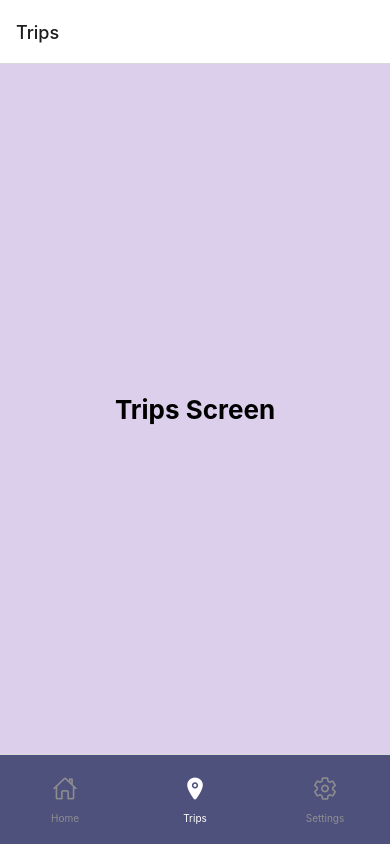
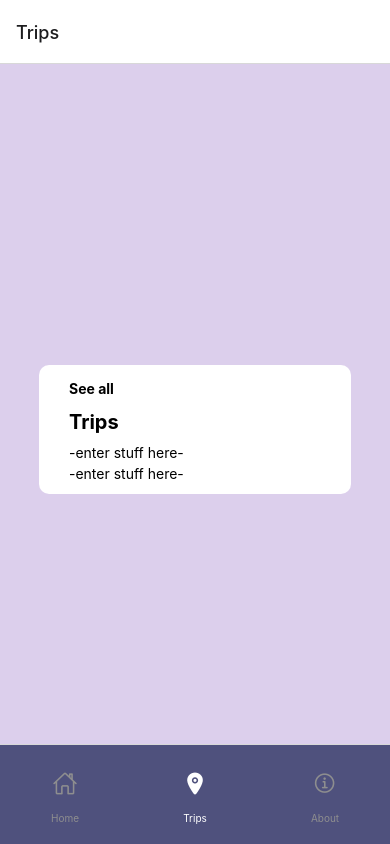
Before and after one commit to ch1gw3n/Trippin, a React Native app: screen /create in a window 390 px wide. Built offline with nearby package versions, Linux system fonts and the light colour scheme.

Commit message:
stopping point

```diff
--- a/navigation/MainContainer.js
+++ b/navigation/MainContainer.js
@@ -6,17 +6,18 @@ import Ionicons from 'react-native-vector-icons/Ionicons';
 // Screens
 import HomeScreen from './screens/HomeScreen';
 import TripsScreen from './screens/TripsScreen';
-import SettingsScreen from './screens/SettingsScreen';
+import AboutScreen from './screens/AboutScreen';
 
 //Screen names
 const homeName = "Home";
 const tripsName = "Trips";
-const settingsName = "Settings";
+const aboutName = "About";
 
 const Tab = createBottomTabNavigator();
 
 function MainContainer() {
   return (
+
     <NavigationContainer>
       <Tab.Navigator
         initialRouteName={tripsName}
@@ -31,8 +32,8 @@ function MainContainer() {
             } else if (rn === tripsName) {
               iconName = focused ? 'location' : 'location-outline';
 
-            } else if (rn === settingsName) {
-              iconName = focused ? 'settings' : 'settings-outline';
+            } else if (rn === aboutName) {
+              iconName = focused ? 'information-circle' : 'information-circle-outline'; //add ?
             }
 
             // You can return any component that you like here!
@@ -47,7 +48,7 @@ function MainContainer() {
           tabBarStyle: {
             display: 'flex',
             padding: 10,
-            height: 90,
+            height: 100,
             backgroundColor: '#4F517D', // Added backgroundColor for color
             color: 'white' // Assuming this is the color for the text in the tab bar
           }
@@ -55,7 +56,7 @@ function MainContainer() {
 
         <Tab.Screen name={homeName} component={HomeScreen} />
         <Tab.Screen name={tripsName} component={TripsScreen} />
-        <Tab.Screen name={settingsName} component={SettingsScreen} />
+        <Tab.Screen name={aboutName} component={AboutScreen} />
 
       </Tab.Navigator>
     </NavigationContainer>
--- a/navigation/screens/SettingsScreen.js
+++ b/navigation/screens/AboutScreen.js
@@ -1,11 +1,11 @@
 import * as React from 'react';
 import { View, Text, StyleSheet } from 'react-native';
 
-export default function SettingsScreen({ navigation }) {
+export default function AboutScreen({ navigation }) {
     return (
         <View style={styles.containerStyle}>
             <View style= {styles.infoWrapperStyle}>
-                <Text style={styles.title}>Developed by:</Text>
+                <Text style={styles.title}>Developed by</Text>
                 <Text style={styles.name}>Chi Nguyen & Erika Roberts</Text>
                 <Text style={styles.description}>Spring 2024</Text>
                 <Text style={styles.description}>College of Charleston</Text>
@@ -20,40 +20,31 @@ let styles = StyleSheet.create({
     flex: 1,
     justifyContent: "flex-end",
     alignItems: "center",
-    backgroundColor: "#eeeeee",
+    backgroundColor: "#DCCFEC",
   },
   infoWrapperStyle: {
-    width: "70%",
+    width: "80%",
     textAlign: "left",
     borderRadius: 10,
     paddingVertical: 10,
     elevation: 5,
     paddingHorizontal: 30,
-    marginBottom: 50,
+    marginBottom: 250,
     backgroundColor: "#ffffff",
   },
   title: {
     fontWeight: "bold",
-    textAlign: "right",
-    fontFamily: "serif",
+    textAlign: "left",
     marginVertical: 5,
   },
   name: {
     fontWeight: "bold",
-    textAlign: "right",
+    textAlign: "left",
     marginVertical: 8,
-    fontFamily: "serif",
     fontSize: 20,
   },
   description: {
     marginVertical: 2,
-    textAlign: "right",
+    textAlign: "left",
   },
-  iconsWrapper: {
-    flexDirection: "row",
-    justifyContent: "space-between",
-    width: "60%",
-    alignItems: "center",
-    marginBottom: 40,
-  }
 });
--- a/navigation/screens/HomeScreen.js
+++ b/navigation/screens/HomeScreen.js
@@ -1,12 +1,49 @@
 import * as React from 'react';
-import { View, Text } from 'react-native';
+import { View, Text, StyleSheet } from 'react-native';
 
 export default function HomeScreen({ navigation }) {
     return (
-        <View style={{ flex: 1, alignItems: 'center', justifyContent: 'center', backgroundColor: '#DCCFEC' }}>
-            <Text
-                onPress={() => alert('This is the "Home" screen.')}
-                style={{ fontSize: 26, fontWeight: 'bold' }}>Home Screen</Text>
+        <View style={styles.containerStyle}>
+            <View style={styles.infoWrapperStyle}>
+                <Text style={styles.title}>Let's get</Text>
+                <Text style={styles.name}>Trippin</Text>
+                <Text style={styles.description}>This app allows you to keep track of all past and future trips, with multiple section such as Accomodations and Attractions.</Text>
+                <Text style={styles.description}>Navigate to the Trips screen to begin adding all of your adventures!</Text>
+            </View>
         </View>
     );
 }
+
+const styles = StyleSheet.create({
+    containerStyle: {
+        flex: 1,
+        justifyContent: "flex-end",
+        alignItems: "center",
+        backgroundColor: "#DCCFEC",
+    },
+    infoWrapperStyle: {
+        width: "80%",
+        textAlign: "center",
+        borderRadius: 10,
+        paddingVertical: 10,
+        elevation: 5,
+        paddingHorizontal: 30,
+        marginBottom: 200,
+        backgroundColor: "#ffffff",
+    },
+    title: {
+        fontWeight: "bold",
+        textAlign: "left",
+        marginVertical: 5,
+      },
+    name: {
+        fontWeight: "bold",
+        textAlign: "center",
+        marginVertical: 8,
+        fontSize: 20,
+    },
+    description: {
+        marginVertical: 2,
+        textAlign: "left",
+    },
+});
--- a/navigation/screens/TripsScreen.js
+++ b/navigation/screens/TripsScreen.js
@@ -1,13 +1,50 @@
 import * as React from 'react';
-import { View, Text } from 'react-native';
-
+import { View, Text, StyleSheet } from 'react-native';
 
 export default function TripsScreen({ navigation }) {
     return (
-        <View style={{ flex: 1, alignItems: 'center', justifyContent: 'center', backgroundColor: '#DCCFEC' }}>
-            <Text
-                onPress={() => navigation.navigate('Home')}
-                style={{ fontSize: 26, fontWeight: 'bold' }}>Trips Screen</Text>
+        <View style={styles.containerStyle}>
+            <View style= {styles.infoWrapperStyle}>
+                <Text style={styles.title}>See all</Text>
+                <Text style={styles.name}>Trips</Text>
+                <Text style={styles.description}>-enter stuff here-</Text>
+                <Text style={styles.description}>-enter stuff here-</Text>
+            </View>
         </View>
+
     );
 }
+
+let styles = StyleSheet.create({
+  containerStyle: {
+    flex: 1,
+    justifyContent: "flex-end",
+    alignItems: "center",
+    backgroundColor: "#DCCFEC",
+  },
+  infoWrapperStyle: {
+    width: "80%",
+    textAlign: "left",
+    borderRadius: 10,
+    paddingVertical: 10,
+    elevation: 5,
+    paddingHorizontal: 30,
+    marginBottom: 250,
+    backgroundColor: "#ffffff",
+  },
+  title: {
+    fontWeight: "bold",
+    textAlign: "left",
+    marginVertical: 5,
+  },
+  name: {
+    fontWeight: "bold",
+    textAlign: "left",
+    marginVertical: 8,
+    fontSize: 20,
+  },
+  description: {
+    marginVertical: 2,
+    textAlign: "left",
+  },
+});
--- a/package.json
+++ b/package.json
@@ -12,7 +12,7 @@
     "@react-navigation/bottom-tabs": "^6.5.20",
     "@react-navigation/native": "^6.1.17",
     "@react-navigation/stack": "^6.3.29",
-    "expo": "~50.0.14",
+    "expo": "^50.0.17",
     "expo-status-bar": "~1.11.1",
     "react": "18.2.0",
     "react-native": "0.73.6",
```
Also changed, not shown: App.js (+45 -0 lines), navigation/context/BlogContext.js (added, +14 -0 lines), navigation/reducer/reducer.js (added, +14 -0 lines), navigation/screens/CreateScreen.js (added, +66 -0 lines), navigation/screens/IndexScreen.js (added, +46 -0 lines), navigation/screens/ShowScreen.js (added, +48 -0 lines), 1 other file (tests, documents, lock files or other folders).
